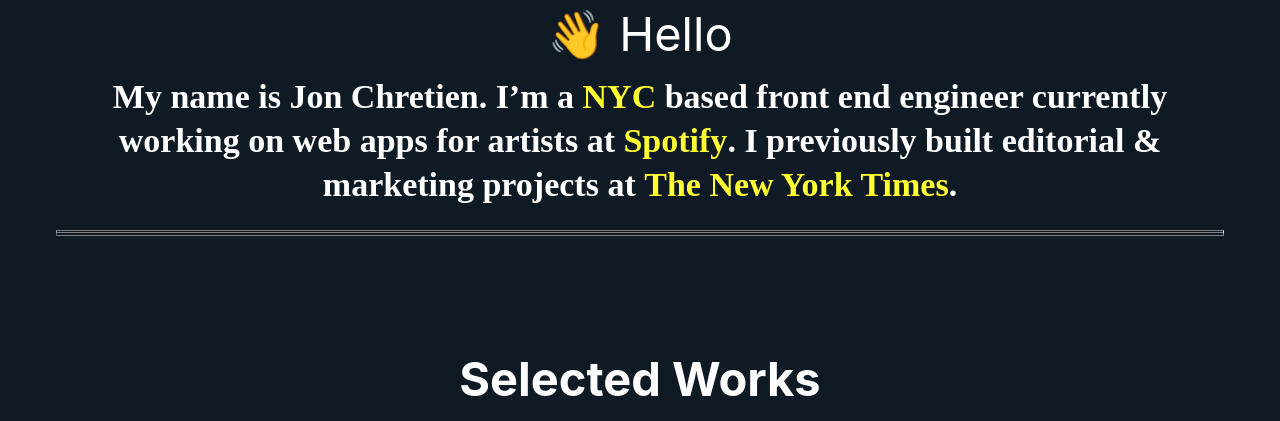
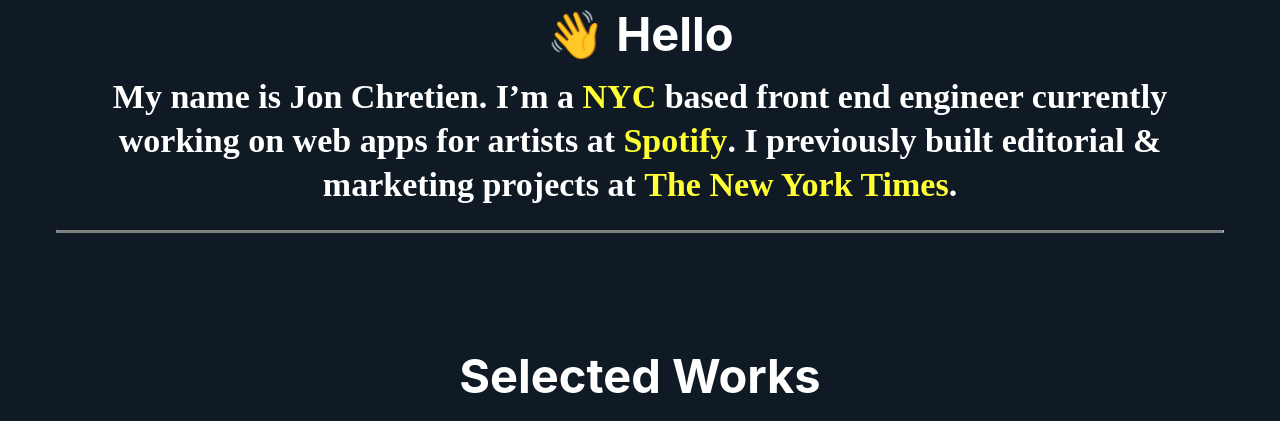
Before and after one commit to Jayson-Manas/JonChretien_project_2, a plain HTML site: page index.html in a window 1280 px wide. Shown: the part 192-613 px from the top of the page. Drawn offline with Linux system fonts and the light colour scheme.

```diff
--- a/css/style.css
+++ b/css/style.css
@@ -163,6 +163,8 @@ body{
   margin-bottom: -4px;
   margin-top: 9px;
   color: #fff;
+  font-weight: 700;
+
 }
 
 .lead a{
@@ -171,7 +173,7 @@ body{
 
 #double {
  border-top-style: double;
- border-bottom-width: 4px;
+ border-bottom-width: 2px;
  border-bottom-style: double;
  color: grey;
 }
@@ -287,9 +289,9 @@ h4{
     text-transform: uppercase;
 }
 
-body hr{
-  color: #ccc;
-  height: 1px;
+ hr{
+  color: grey;
+
 }
 
 .footer__copyright{
```
